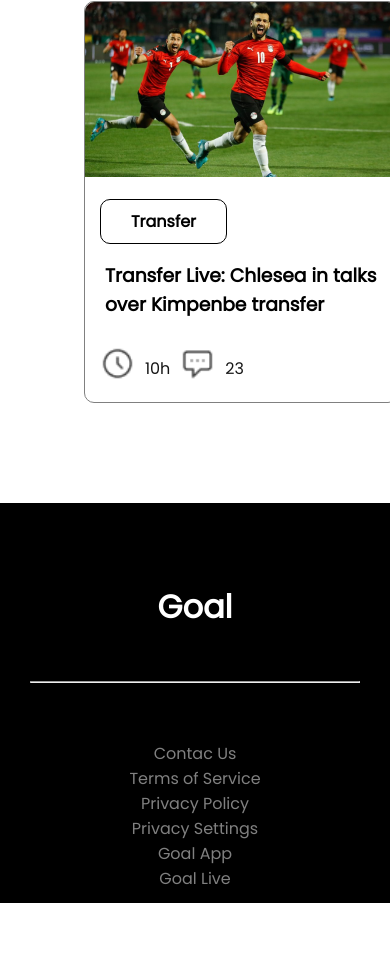
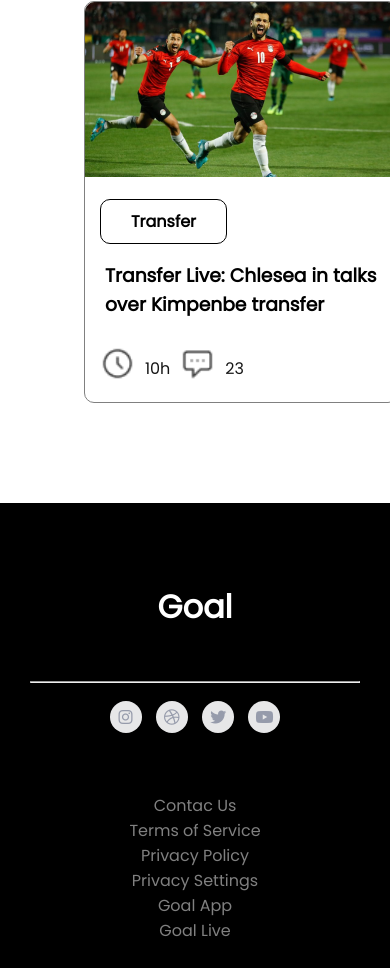
Before and after one commit to AshrafRahi/World-Cup, a plain HTML site: page index.html in a window 390 px wide. Shown: the part 5153-6126 px from the top of the page. Before the commit the page ends 6074 px from the top, so only its background shows below. Drawn offline with Linux system fonts and the light colour scheme.

Commit message:
finished

```diff
--- a/style.css
+++ b/style.css
@@ -274,6 +274,11 @@ footer .foot{
         border-radius: 5px;
         color:black ;
       }
+      .rightSectionBar{
+        grid-template-columns: repeat(1,1fr);
+        width: 100%;
+        margin-left: 20px;
+      }
     .rightSideBar{
         grid-template-columns: repeat(1,1fr);
         width: 100%;
@@ -282,10 +287,22 @@ footer .foot{
        margin-left: 80px;
       }
       footer{
-        height: 400px;
+        height: 465px;
       }
       .end{
         display: inline-block;
+      }
+      .social-icons {
+        display: inline;
+       }
+       .social-icons a i {
+         width: 32px;
+         height: 32px;
+         line-height: 32px;
+         border-radius: 50%;
+         color: #969bab;
+         background-color: #e7e7e8;
+         margin: 10px 5px;
        }
     }
 @media screen and (min-width:577px) and (max-width:992px) {
@@ -327,6 +344,11 @@ footer .foot{
         border-radius: 5px;
         color:black ;
       }
+      .rightSectionBar{
+        grid-template-columns: repeat(2,1fr);
+        width: 100%;
+        margin-left: 20px;
+      }
     .rightSideBar{
         grid-template-columns: repeat(2,1fr);
         width: 100%;
@@ -352,6 +374,7 @@ footer .foot{
      .link-btn{
         padding: 5px 10px;
      }
+
      .social-icons {
       display: inline;
      }
@@ -364,5 +387,4 @@ footer .foot{
        background-color: #e7e7e8;
        margin: 10px 5px;
      }
-
     }
```
Lines whose indentation alone changed are shown as unchanged.
